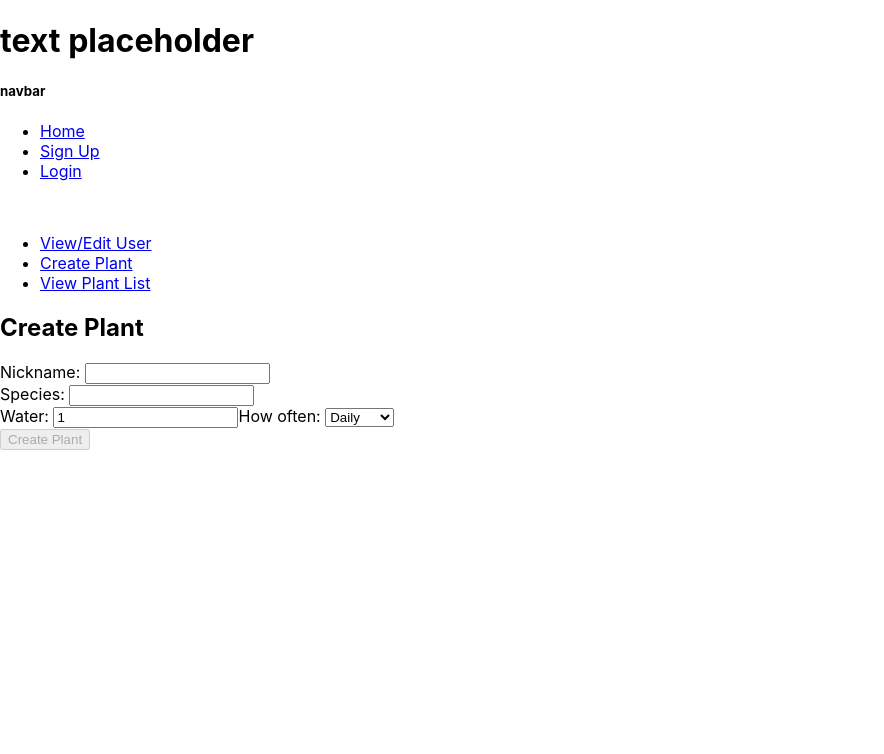
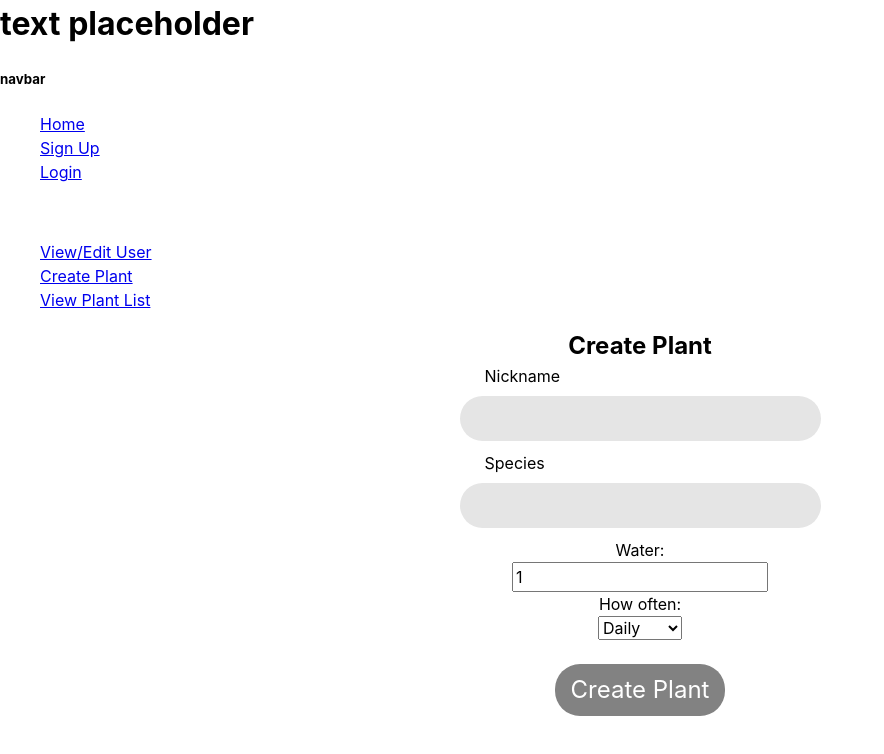
Before and after one commit to water-myplants-TT-42/front-end, a React (Create React App) app: page /plantform in a window 1280 px wide. Shown: the top 754 px of the page, without its empty margins (0-884 px from the left). Built offline with nearby package versions, Linux system fonts and the light colour scheme; sample sign-in values are in the browser's storage.

Commit message:
add styled-components and use in app

```diff
--- a/package.json
+++ b/package.json
@@ -11,6 +11,7 @@
     "react-dom": "^17.0.1",
     "react-router-dom": "^5.2.0",
     "react-scripts": "4.0.3",
+    "styled-components": "^5.2.1",
     "web-vitals": "^1.1.0",
     "yup": "^0.32.9"
   },
--- a/src/App.js
+++ b/src/App.js
@@ -1,5 +1,9 @@
 import React from 'react';
-import { Link, Route, Switch } from 'react-router-dom';
+import { Route, Switch } from 'react-router-dom';
+
+import { ThemeProvider } from 'styled-components';
+import { Theme } from './components/styled/theme';
+import GlobalStyle from './components/styled/Global';
 
 import Home from './components/Home';
 import UserForm from './components/UserForm';
@@ -8,6 +12,7 @@ import LoginForm from './components/LoginForm';
 import PlantForm from './components/PlantForm';
 import PlantList from './components/PlantList';
 import Plant from './components/Plant';
+import Navbar from './components/Navbar'
 import PrivateRoute from './components/PrivateRoute';
 import { signupRequest, loginRequest } from './utils/requests';
 
@@ -18,23 +23,10 @@ const deletePlantRequest = (plantId) => {
 
 function App() {
   return (
+    <ThemeProvider theme={Theme}>
+      <GlobalStyle />
       <div className="App">
-      <h1>text placeholder</h1>
-        <div>
-          <h5>navbar</h5>
-          <ul>
-            <li><Link to='/'>Home</Link></li>
-            <li><Link to='/signup'>Sign Up</Link></li>
-            <li><Link to='/login'>Login</Link></li>
-          </ul>
-          <br></br>
-          <ul>
-            <li><Link to='/edituser'>View/Edit User</Link></li>
-            <li><Link to='/plantform'>Create Plant</Link></li>
-            <li><Link to='/plantlist'>View Plant List</Link></li>
-          </ul>
-        </div>
-
+        <Navbar />
         <Switch>
           <PrivateRoute path="/plantlist/:id" component={() => <Plant deletePlant={deletePlantRequest} />} />
           <PrivateRoute path="/plantlist" component={() => <PlantList deletePlant={deletePlantRequest} />} />
@@ -51,6 +43,7 @@ function App() {
           </Route>
         </Switch>
       </div>
+    </ThemeProvider>
   );
 }
 
--- /dev/null
+++ b/src/components/Navbar.js
@@ -0,0 +1,24 @@
+import React from 'react'
+import { Link } from 'react-router-dom'
+
+export default function Navbar(props) {
+    return (
+        <>
+            <h1>text placeholder</h1>
+            <div>
+            <h5>navbar</h5>
+            <ul>
+                <li><Link to='/'>Home</Link></li>
+                <li><Link to='/signup'>Sign Up</Link></li>
+                <li><Link to='/login'>Login</Link></li>
+            </ul>
+            <br></br>
+            <ul>
+                <li><Link to='/edituser'>View/Edit User</Link></li>
+                <li><Link to='/plantform'>Create Plant</Link></li>
+                <li><Link to='/plantlist'>View Plant List</Link></li>
+            </ul>
+            </div>
+        </>
+    )
+}
--- a/src/components/PlantForm.js
+++ b/src/components/PlantForm.js
@@ -1,5 +1,10 @@
 import React, { useEffect, useState } from 'react'
 import * as yup from 'yup'
+
+import Button from './styled/Button'
+import Container from './styled/Container'
+import Form from './styled/Form'
+import TextInput from './styled/Input'
 
 const INITIAL_PLANT_FORM_STATE = {
     nickname: '',
@@ -58,11 +63,14 @@ export default function PlantForm(props) {
 
         yup.reach(formSchema, name)
             .validate(value)
-            .then(isValid => {
-                setIsDisabled(!isValid)
-                setErrors(INITIAL_FORM_ERRORS)
+            .then(_ => {
+                setErrors({
+                    ...errors,
+                    [name]: ''
+                })
             })
             .catch(err => {
+                setIsDisabled(true)
                 return setErrors({
                     ...errors,
                     [name]: err.errors[0]
@@ -101,15 +109,28 @@ export default function PlantForm(props) {
     })
 
     return (
-        <div>
+        <Container maxWidth="600px">
             <h2>{isEditing ? 'Edit' : 'Create'} Plant</h2>
-            <form onSubmit={submit}>
-                <label htmlFor="nickname">Nickname:{' '}</label>
-                <input id="nickname" name="nickname" value={values.nickname} onChange={change} />
-                <br />
-                <label htmlFor="species">Species:{' '}</label>
+            <Form onSubmit={submit}>
+                <TextInput
+                    name="nickname"
+                    labelText="Nickname"
+                    onChange={change}
+                    value={values.nickname}
+                    error={errors.nickname}
+                />
+                {/* <br /> */}
+                {/* <label htmlFor="species">Species:{' '}</label>
                 <input id="species" name="species" value={values.species} onChange={change} />
-                <br />
+                <br /> */}
+
+                <TextInput
+                    name="species"
+                    labelText="Species"
+                    onChange={change}
+                    value={values.species}
+                    error={errors.species}
+                />
 
                 <label htmlFor="h2oNumber">Water:{' '}</label>
                 <input id="h2oNumber" name="h2oNumber" type="number" min={1} step={1} value={freqNumber} onChange={change}/>
@@ -120,8 +141,12 @@ export default function PlantForm(props) {
                     <option value="monthly">Monthly</option>
                 </select>
                 <br />
-                <button type="submit" disabled={isDisabled}>{isEditing ? 'Edit' : 'Create'} Plant</button>
-            </form>
-        </div>
+                <Button
+                    variant={!isDisabled ? 'success' : ''}
+                    type="submit"
+                    disabled={isDisabled}>{isEditing ? 'Edit' : 'Create'} Plant
+                </Button>
+            </Form>
+        </Container>
     )
 }
--- /dev/null
+++ b/src/components/styled/Button.js
@@ -0,0 +1,31 @@
+import React from 'react'
+import styled from 'styled-components'
+
+const ButtonWrapper = styled.button`
+    color: white;
+    cursor: pointer;
+    outline: none;
+    border: none;
+    border-radius: ${(props) => props.theme.borderRadius};
+    background-color: ${(props) => {
+        if (props.variant === 'success') {
+            return props.theme.successColor
+        } else if (props.variant === 'danger') {
+            return props.theme.dangerColor
+        } else {
+            return props.theme.darkBgColor
+        }
+    }};
+    font-size: 24px;
+    padding: ${(props) => props.size === 'small' ? `0.25rem 0.5rem` : `0.5rem 1rem`};
+    margin: 0 auto;
+`
+
+export default function Button(props) {
+    const { onClick, children, variant, size, ...rest } = props
+    return (
+        <ButtonWrapper {...rest} size={size} onClick={onClick} variant={variant}>
+            {children}
+        </ButtonWrapper>
+    )
+}
--- /dev/null
+++ b/src/components/styled/Container.js
@@ -0,0 +1,21 @@
+import React from 'react'
+import styled from 'styled-components'
+
+const ContainerWrapper = styled.div`
+    margin: 0 auto;
+    width: 100%;
+    max-width: ${(props) => props.maxWidth};
+    display: flex;
+    flex-direction: column;
+    align-items: center;
+`
+
+export default function Container(props) {
+    const { children, maxWidth, className } = props
+
+    return (
+        <ContainerWrapper maxWidth={maxWidth} className={className}>
+            {children}
+        </ContainerWrapper>
+    )
+}
--- /dev/null
+++ b/src/components/styled/Form.js
@@ -0,0 +1,22 @@
+import React from 'react'
+import styled from 'styled-components'
+
+const FormWrapper = styled.form`
+    display: flex;
+    flex-direction: column;
+    align-items: center;
+
+    & > div{
+        margin-bottom: 10px;
+    }
+`
+
+export default function Form(props) {
+    const { children, onSubmit, ...rest } = props
+
+    return (
+        <FormWrapper onSubmit={onSubmit} {...rest}>
+            {children}
+        </FormWrapper>
+    )
+}
--- /dev/null
+++ b/src/components/styled/Global.js
@@ -0,0 +1,84 @@
+import { createGlobalStyle } from 'styled-components'
+
+const GlobalStyle = createGlobalStyle`
+    /* Box sizing rules */
+    *,
+    *::before,
+    *::after {
+    box-sizing: border-box;
+    }
+
+    /* Remove default padding */
+    ul[class],
+    ol[class] {
+    padding: 0;
+    }
+
+    /* Remove default margin */
+    body,
+    h1,
+    h2,
+    h3,
+    h4,
+    p,
+    ul[class],
+    ol[class],
+    li,
+    figure,
+    figcaption,
+    blockquote,
+    dl,
+    dd {
+    margin: 0;
+    }
+
+    /* Set core body defaults */
+    body {
+    min-height: 100vh;
+    scroll-behavior: smooth;
+    text-rendering: optimizeSpeed;
+    line-height: 1.5;
+    }
+
+    /* Remove list styles on ul, ol elements  */
+    ul,
+    ol {
+    list-style: none;
+    }
+
+    /* A elements that don't have a class get default styles */
+    a:not([class]) {
+    text-decoration-skip-ink: auto;
+    }
+
+    /* Make images easier to work with */
+    img {
+    max-width: 100%;
+    display: block;
+    }
+
+    /* Natural flow and rhythm in articles by default */
+    article > * + * {
+    margin-top: 1em;
+    }
+
+    /* Inherit fonts for inputs and buttons */
+    input,
+    button,
+    textarea,
+    select {
+    font: inherit;
+    }
+
+    /* Remove all animations and transitions for people that prefer not to see them */
+    @media (prefers-reduced-motion: reduce) {
+    * {
+        animation-duration: 0.01ms !important;
+        animation-iteration-count: 1 !important;
+        transition-duration: 0.01ms !important;
+        scroll-behavior: auto !important;
+    }
+    }
+`
+
+export default GlobalStyle
--- /dev/null
+++ b/src/components/styled/Input.js
@@ -0,0 +1,31 @@
+import React from 'react'
+import styled from 'styled-components'
+
+import InputLabel from './InputLabel'
+
+const InputWrapper = styled.div`
+    input {
+        border-radius: 25px;
+        border: 2px solid;
+        border-color: ${(props) => props.error ? props.theme.dangerColor : 'transparent'};
+        background-color: ${(props) => props.theme.mediumBgColor};
+        width: 100%;
+        font-size: 22px;
+        padding: 0.25rem 0.5rem;
+        outline: none;
+
+        &:focus {
+            border-color: ${(props) => props.error ? props.theme.dangerColor : props.theme.darkBgColor};
+        }
+    }
+`
+
+export default function TextInput(props) {
+    const { onChange, value, name, type, error, labelText} = props
+    return (
+        <InputWrapper error={error}>
+            <InputLabel labelText={labelText} name={name} error={error} />
+            <input name={name} onChange={onChange} value={value} type={type} />
+        </InputWrapper>
+    )
+}
--- /dev/null
+++ b/src/components/styled/InputLabel.js
@@ -0,0 +1,28 @@
+import React from 'react'
+import styled from 'styled-components'
+
+const InputLabelWrapper = styled.div`
+    display: flex;
+    justify-content: space-between;
+    align-items: center;
+    margin-bottom: 0.5rem;
+    padding: 0 25px;
+
+    * {
+        margin: 0;
+    }
+    p {
+        color: ${(props) => props.theme.dangerColor};
+    }
+`
+
+export default function InputLabel(props) {
+    const { labelText, name, error } = props
+
+    return (
+        <InputLabelWrapper>
+            <label htmlFor={name}>{labelText}</label>
+            {error && <p>{error}</p>}
+        </InputLabelWrapper>
+    )
+}
--- /dev/null
+++ b/src/components/styled/theme.js
@@ -0,0 +1,11 @@
+export const Theme = {
+    // Colors
+    successColor: `#66ad66`,
+    dangerColor: `#eb5757`,
+
+    darkBgColor: `#828282`,
+    mediumBgColor: `#e5e5e5`,
+
+    // Sizes and Units
+    borderRadius: `25px`
+}
```
Also changed, not shown: 1 other file (tests, documents, lock files or other folders). Lines whose indentation alone changed are shown as unchanged.
